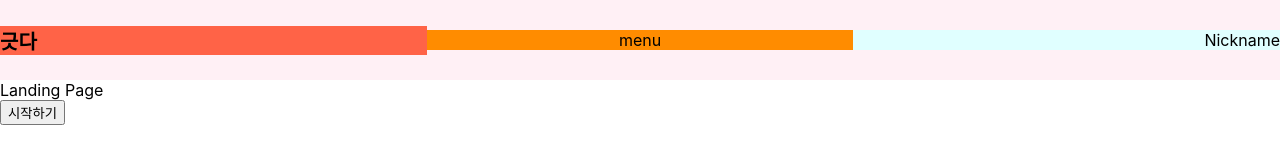
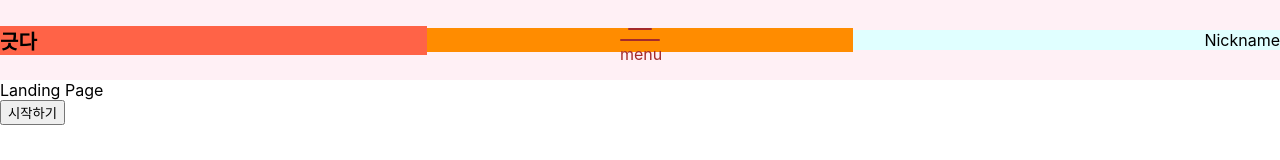
Before and after one commit to codestates/Geut_da, a React (Create React App) app in the folder client/: page / in a window 1280 px wide. Shown: the top 160 px of the page. Built offline with nearby package versions, Linux system fonts and the light colour scheme.

Commit message:
[Feat] #21 Nav 모달 구현
- 기본 모달 기능 구현
- 유저정보 더미데이터 사용

```diff
--- a/client/src/components/Header.js
+++ b/client/src/components/Header.js
@@ -20,7 +20,97 @@ const Logo = styled.div`
 const NavWrap = styled.div`
   text-align: center;
   background-color: darkorange;
+  position: relative;
   flex: 1;
+
+  // menu 버튼 클릭 전 ui
+  input[id='menuicon'] {
+    display: none;
+  }
+  input[id='menuicon'] + label {
+    display: block;
+    width: 2.5rem;
+    height: 1.5rem;
+    margin: auto;
+    position: relative;
+    cursor: pointer;
+  }
+  input[id='menuicon'] + label span {
+    display: block;
+    position: absolute;
+    z-index: 10;
+    width: 100%;
+    height: 2px;
+    border-radius: 30px;
+    background-color: brown;
+    transition: all 0.5s;
+  }
+  input[id='menuicon'] + label span:nth-child(1) {
+    width: 60%;
+    top: 0;
+    left: 50%;
+    transform: translateX(-50%);
+  }
+  input[id='menuicon'] + label span:nth-child(2) {
+    top: 50%;
+    transform: translateY(-50%);
+  }
+  input[id='menuicon'] + label span:nth-child(3) {
+    width: 60%;
+    bottom: 0;
+    left: 50%;
+    transform: translateX(-50%);
+    opacity: 0;
+  }
+  input[id='menuicon'] + label p {
+    position: absolute;
+    color: brown;
+  }
+  input[id='menuicon'] + label div.backdrop {
+    width: 100vw;
+    height: 100vh;
+    position: fixed;
+    top: -100vh;
+    left: 0;
+    transition: all 0.5s;
+    z-index: 2;
+    opacity: 0;
+  }
+  input[id='menuicon'] + label + nav {
+    position: absolute;
+    top: -70vh;
+    left: 50%;
+    transform: translateX(-50%);
+    transition: all 0.5s;
+    z-index: 3;
+  }
+  // menu 버튼 클릭 애니메이션 & nav 띄우기
+  input[id='menuicon']:checked + label span:nth-child(1) {
+    background-color: #fff;
+    top: 50%;
+    left: 50%;
+    transform: translate(-50%, -50%) rotate(45deg);
+  }
+  input[id='menuicon']:checked + label span:nth-child(2) {
+    opacity: 0;
+  }
+  input[id='menuicon']:checked + label span:nth-child(3) {
+    background-color: #fff;
+    opacity: 1;
+    bottom: 50%;
+    left: 50%;
+    transform: translate(-50%, 50%) rotate(-45deg);
+  }
+  input[id='menuicon']:checked + label p {
+    opacity: 0;
+  }
+  input[id='menuicon']:checked + label div.backdrop {
+    top: 0;
+    opacity: 1;
+  }
+  input[id='menuicon']:checked + label + nav {
+    top: -1rem;
+  }
 `;
 
 const InfoWrap = styled.div`
@@ -29,28 +119,40 @@ const InfoWrap = styled.div`
   flex: 1;
 `;
 
-const Header = ({LoginModalHandler, SignupModalHandler }) => {
+const Header = ({ LoginModalHandler, SignupModalHandler }) => {
   //로그인 상태라면 닉네임이 나와야하고
   //비 로그인 상태라면 Login, Signup이 나와야함.
   const [isLogin, setIsLogin] = useState(true);
-  const [showNav, setShowNav] = useState(false);
+  // const [showNav, setShowNav] = useState(true);
 
   return (
     <HeaderWrap>
       <Logo>긋다</Logo>
       <NavWrap>
-      { showNav ? <Nav /> : <div>menu</div> }
+        <input type='checkbox' id='menuicon' />
+        <label for='menuicon'>
+          <span></span>
+          <span></span>
+          <span></span>
+          <p>menu</p>
+          <div className='backdrop'></div>
+        </label>
+        <Nav />
+        {/* <label for='menuicon'>
+        </label> */}
       </NavWrap>
       <InfoWrap>
-      { isLogin
-      ? <div>Nickname</div>
-      : <div>
-          <button onClick={LoginModalHandler}>Login</button>
-          <button onClick={SignupModalHandler}>Signup</button>
-        </div> }
+        {isLogin ? (
+          <div>Nickname</div>
+        ) : (
+          <div>
+            <button onClick={LoginModalHandler}>Login</button>
+            <button onClick={SignupModalHandler}>Signup</button>
+          </div>
+        )}
       </InfoWrap>
     </HeaderWrap>
-  )
-}
+  );
+};
 
 export default Header;
--- a/client/src/components/Nav.js
+++ b/client/src/components/Nav.js
@@ -1,15 +1,84 @@
 import { Link } from 'react-router-dom';
+import styled from 'styled-components';
+
+//! userInfo 더미데이터
+const userInfo = {
+  _id: 1,
+  name: 'User',
+  email: 'test@test.com',
+  image: 'image',
+};
+
+const NavModal = styled.nav`
+  width: 60vh;
+  height: 60vh;
+  padding: 8vh 10vh;
+  color: #fff;
+  background-color: #5a5c63;
+  border-radius: 50%;
+  display: flex;
+  flex-direction: column;
+  align-items: center;
+
+  div.img {
+    width: 10vh;
+    height: 10vh;
+    margin-bottom: 0.6rem;
+    border-radius: 50%;
+    background-color: #eee;
+  }
+  div.email {
+    width: 100%;
+    margin-top: 0.2rem;
+    padding-bottom: 0.4rem;
+    font-size: 0.9em;
+    color: #ccc;
+    border-bottom: 1px solid #fff;
+  }
+  ul {
+    width: 100%;
+    margin-top: 0.5rem;
+  }
+  a {
+    width: 100%;
+    color: #fff;
+    line-height: 2rem;
+    display: inline-block;
+  }
+  a:hover {
+    background-color: rgba(255, 255, 255, 0.2);
+  }
+  a.logout {
+    margin-top: 7rem;
+    color: tomato;
+  }
+  a.logout:hover {
+    color: #fff;
+    background-color: rgba(178, 34, 34, 0.5);
+  }
+`;
 
 const Nav = () => {
-
   return (
-    <>
-      <div>Nav</div>
-      <Link to="/main">Main</Link>
-      <Link to="/Mypage">Mypage</Link>
-      <Link to="/">Logout</Link>
-    </>
-  )
-}
+    <NavModal>
+      <div className='img'></div>
+      <div>{userInfo.name}</div>
+      <div className='email'>{userInfo.email}</div>
+      <ul>
+        <li>
+          <Link to='/main'>Main</Link>
+        </li>
+        <li>
+          <Link to='/Mypage'>Mypage</Link>
+        </li>
+        <li>
+          <Link to='/' className='logout'>
+            Logout
+          </Link>
+        </li>
+      </ul>
+    </NavModal>
+  );
+};
 
 export default Nav;
--- a/client/src/pages/Main.js
+++ b/client/src/pages/Main.js
@@ -56,6 +56,12 @@ const diarys = [
     createdAt: '2021.11.12',
   },
 ];
+const userInfo = {
+  _id: 1,
+  name: 'User',
+  email: 'test@test.com',
+  image: 'image',
+};
 
 const Calender = styled.div`
   height: 5vh;
@@ -114,7 +120,7 @@ const Main = () => {
 
   return (
     <>
-      <Header />
+      <Header userInfo={userInfo} />
       {/* dialog 라이브러리 연결하기, 월별 필터링 구현하기 */}
       <Calender>2021년 11월</Calender>
       <AddBtn>
```
